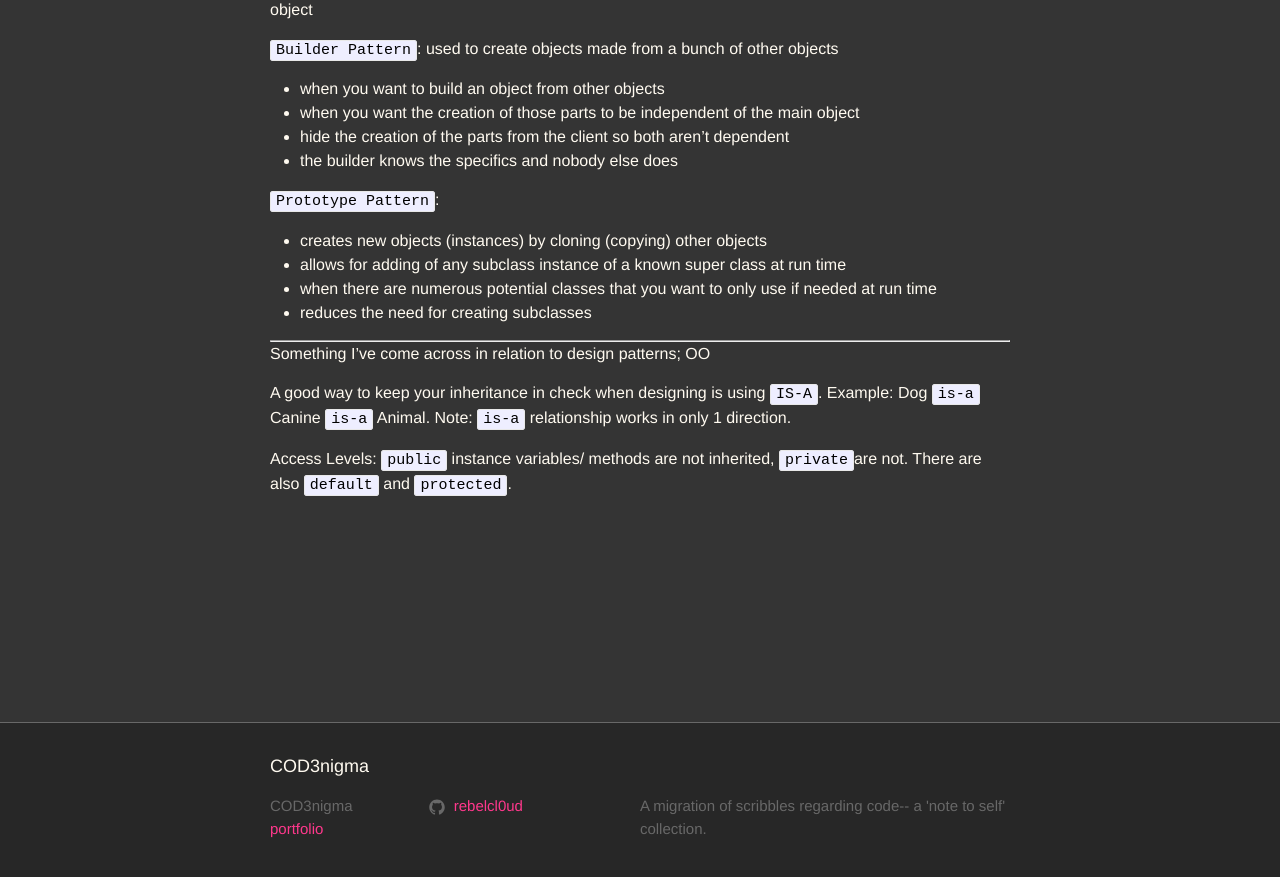
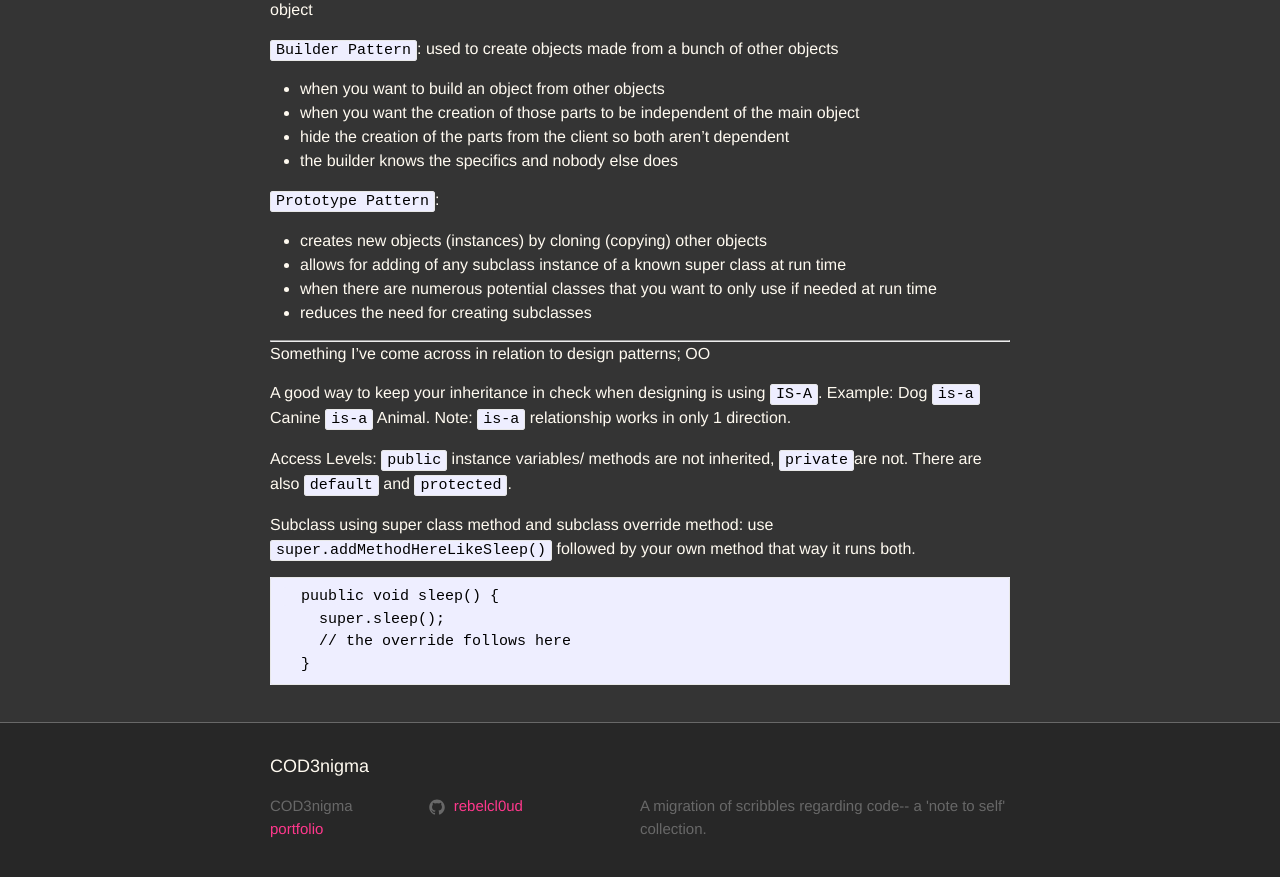
Before and after one commit to rebelcl0ud/blog, a Jekyll site: the page built from _posts/2019-03-17-[64]-design-patterns.markdown, in a window 1280 px wide and 900 px high, scrolled down 850 px. Shown: the top 877 px of the window. Built offline with Jekyll 4.4.1, drawn with Linux system fonts in a browser that asks for light colours.

Commit message:
update: use superclass + subclass override method

````diff
--- a/_posts/2019-03-17-[64]-design-patterns.markdown
+++ b/_posts/2019-03-17-[64]-design-patterns.markdown
@@ -46,3 +46,11 @@ I tend to forget things so I figure throwing a little post up with main pointers
   A good way to keep your inheritance in check when designing is using `IS-A`. Example: Dog `is-a` Canine `is-a` Animal. Note: `is-a` relationship works in only 1 direction.
 
   Access Levels: `public` instance variables/ methods are not inherited, `private`are not. There are also `default` and `protected`.
+
+  Subclass using super class method and subclass override method: use `super.addMethodHereLikeSleep()` followed by your own method that way it runs both.
+  ```
+  puublic void sleep() {
+    super.sleep();
+    // the override follows here
+  }
+  ```
````
